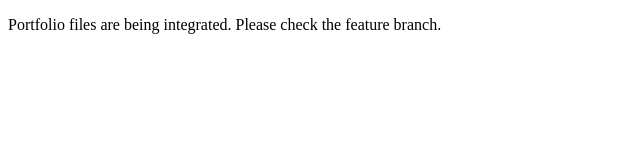
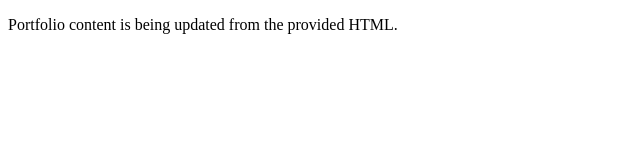
Before and after one commit to eetemanojkumar-sys/manoj-portfolio-terraform, a plain HTML site: page website/index.html in a window 1280 px wide. Shown: the whole page, without its empty margins (0-640 px from the left). Drawn offline with Linux system fonts and the light colour scheme.

Commit message:
Prepare portfolio page for attached HTML

```diff
--- a/website/index.html
+++ b/website/index.html
@@ -1,2 +1,2 @@
 <!doctype html>
-<html lang="en"><head><meta charset="utf-8"><title>Portfolio upload in progress</title></head><body><p>Portfolio files are being integrated. Please check the feature branch.</p></body></html>
+<html lang="en"><head><meta charset="utf-8"><title>Portfolio upload pending final content</title></head><body><p>Portfolio content is being updated from the provided HTML.</p></body></html>
```
